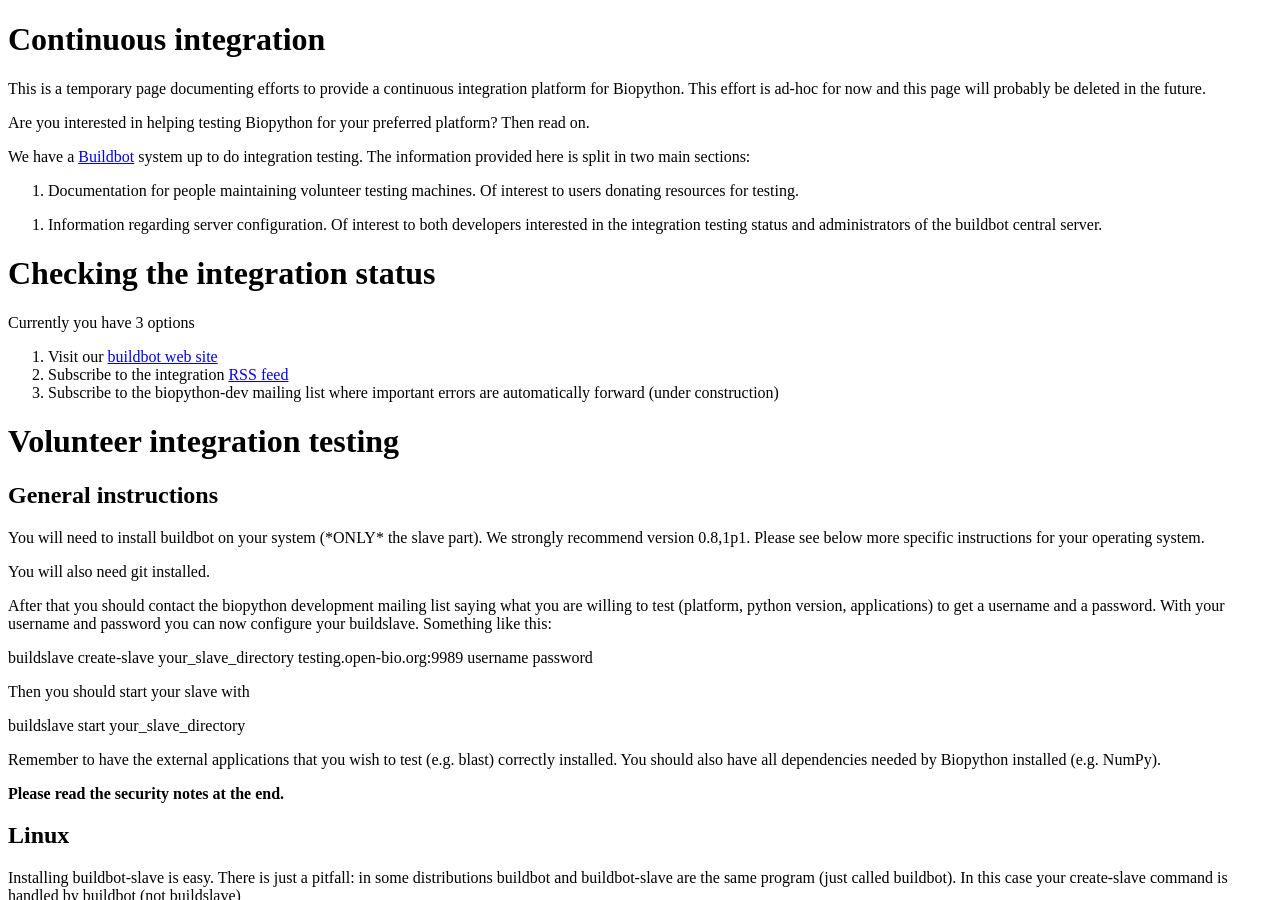
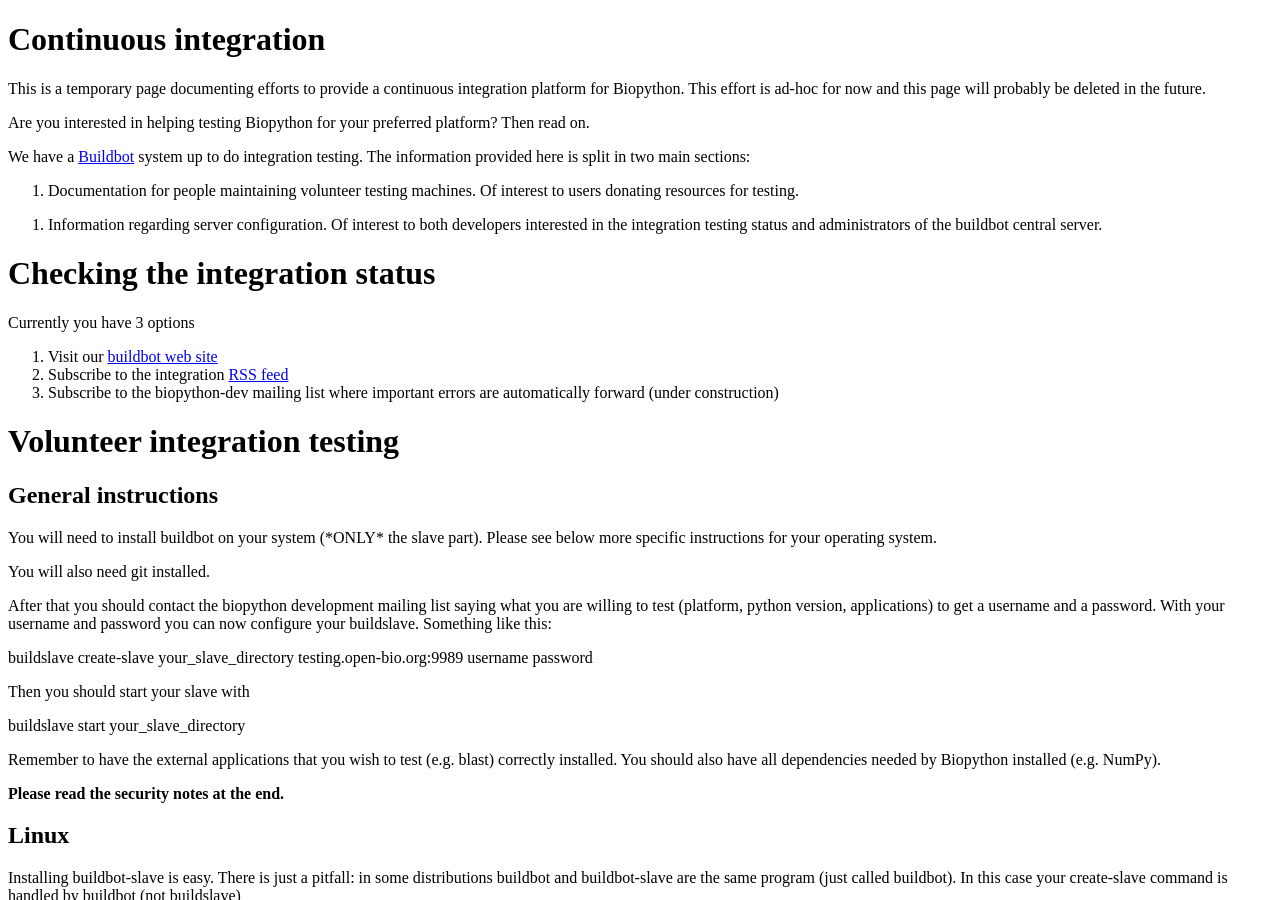
Before and after one commit to biopython/biopython.github.io, a Jekyll site: the page built from wiki/Continuous_integration.md, in a window 1280 px wide and 900 px high. Built offline with Jekyll 4.4.1, drawn with Linux system fonts in a browser that asks for light colours.

```diff
--- a/wiki/Continuous_integration.md
+++ b/wiki/Continuous_integration.md
@@ -41,8 +41,8 @@ General instructions
 --------------------
 
 You will need to install buildbot on your system (\*ONLY\* the slave
-part). We strongly recommend version 0.8,1p1. Please see below more
-specific instructions for your operating system.
+part). Please see below more specific instructions for your operating
+system.
 
 You will also need git installed.
 
```
Also changed, not shown: 1 other file.
